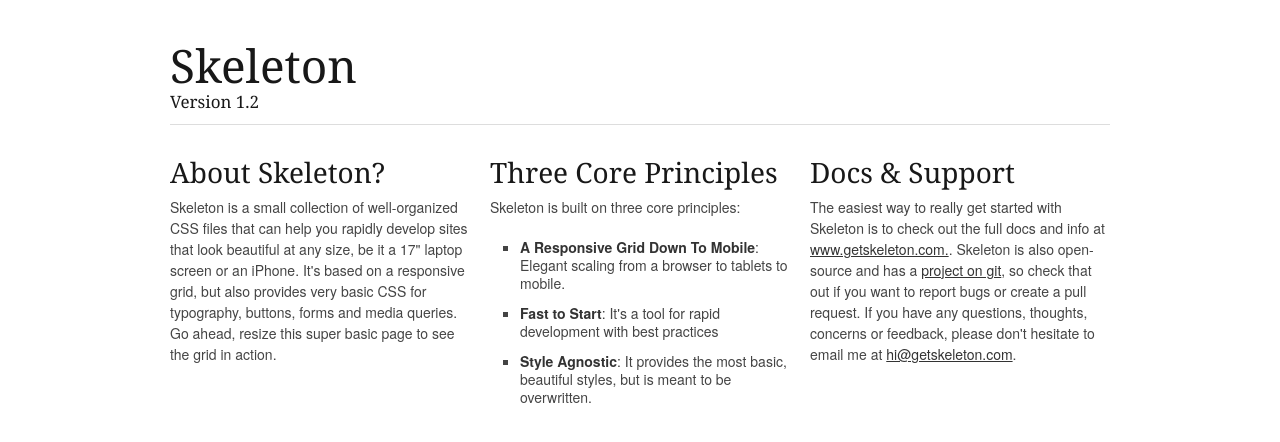
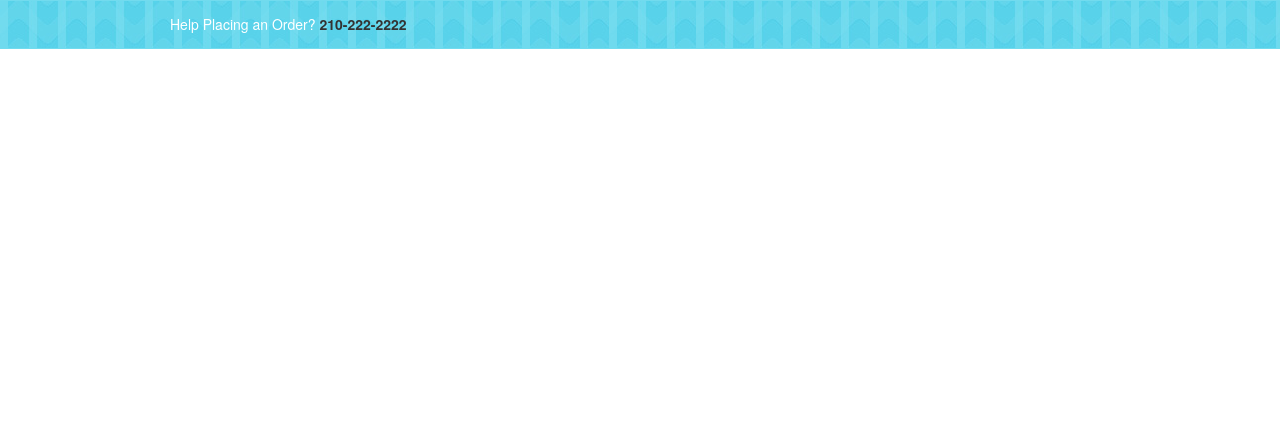
Before and after one commit to aroldoa/graciesgenes, a PHP site: page / in a window 1280 px wide. Shown: the top 442 px of the page. Run offline with PHP 8.4, Linux system fonts and the light colour scheme.

Commit message:
Setup Html
Setup  html in correct order, and have started on the home page.

```diff
--- a/index.html
+++ b/index.html
@@ -8,7 +8,7 @@
 	<!-- Basic Page Needs
   ================================================== -->
 	<meta charset="utf-8">
-	<title>Your Page Title Here :)</title>
+	<title>Gracies Genes Boutique - Women's Vintage but Modern Clothing and Accessories</title>
 	<meta name="description" content="">
 	<meta name="author" content="">
 
@@ -18,10 +18,7 @@
 
 	<!-- CSS
   ================================================== -->
-	<link rel="stylesheet" href="stylesheets/base.css">
-	<link rel="stylesheet" href="stylesheets/skeleton.css">
-	<link rel="stylesheet" href="stylesheets/layout.css">
-
+	<link rel="stylesheet" href="style.css">
 	<!--[if lt IE 9]>
 		<script src="http://html5shim.googlecode.com/svn/trunk/html5.js"></script>
 	<![endif]-->
@@ -35,40 +32,28 @@
 
 </head>
 <body>
+<!-- Start Document
+================================================== -->
 
-
-
-	<!-- Primary Page Layout
-	================================================== -->
-
-	<!-- Delete everything in this .container and get started on your own site! -->
-
+<div class="upperdeck">
 	<div class="container">
-		<div class="sixteen columns">
-			<h1 class="remove-bottom" style="margin-top: 40px">Skeleton</h1>
-			<h5>Version 1.2</h5>
-			<hr />
+		<div class="six columns gethelp">
+			Help Placing an Order?  <span><strong>210-222-2222</strong></span>
 		</div>
-		<div class="one-third column">
-			<h3>About Skeleton?</h3>
-			<p>Skeleton is a small collection of well-organized CSS files that can help you rapidly develop sites that look beautiful at any size, be it a 17" laptop screen or an iPhone. It's based on a responsive grid, but also provides very basic CSS for typography, buttons, forms and media queries. Go ahead, resize this super basic page to see the grid in action.</p>
-		</div>
-		<div class="one-third column">
-			<h3>Three Core Principles</h3>
-			<p>Skeleton is built on three core principles:</p>
-			<ul class="square">
-				<li><strong>A Responsive Grid Down To Mobile</strong>: Elegant scaling from a browser to tablets to mobile.</li>
-				<li><strong>Fast to Start</strong>: It's a tool for rapid development with best practices</li>
-				<li><strong>Style Agnostic</strong>: It provides the most basic, beautiful styles, but is meant to be overwritten.</li>
-			</ul>
-		</div>
-		<div class="one-third column">
-			<h3>Docs &amp; Support</h3>
-			<p>The easiest way to really get started with Skeleton is to check out the full docs and info at <a href="http://www.getskeleton.com">www.getskeleton.com.</a>. Skeleton is also open-source and has a <a href="https://github.com/dhgamache/skeleton">project on git</a>, so check that out if you want to report bugs or create a pull request. If you have any questions, thoughts, concerns or feedback, please don't hesitate to email me at <a href="mailto:hi@getskeleton.com">hi@getskeleton.com</a>.</p>
-		</div>
-
-	</div><!-- container -->
-
+	</div>
+</div><!-- end of the upper top area -->
+<div class="wrap">
+	<header></header><!-- end of header area -->
+	<nav></nav><!-- end of main naviation -->
+	<div class="slideshow"></div><!-- end of slideshow area -->
+	<div class="promobanner"></div><!-- end of promo banner -->
+	<div class="products-slider"></div><!-- end of featured products -->
+	<div class="products-slider"></div><!-- end of best sellers -->
+	<div class="promoarea"></div><!-- end of promo area -->
+	<div class="socialarea"></div><!-- end of social area -->
+	<div class="pre-footer"></div><!-- end of pre-footer area -->
+</div><!-- end of the entire wrapper -->
+<footer></footer><!-- end of footer area -->
 
 <!-- End Document
 ================================================== -->
--- a/stylesheets/layout.css
+++ b/style.css
@@ -6,6 +6,9 @@
 * http://www.opensource.org/licenses/mit-license.php
 * 6/20/2012
 */
+
+@import url('css/base.css');
+@import url('css/skeleton.css');
 
 /* Table of Content
 ==================================================
@@ -16,6 +19,10 @@
 
 /* #Site Styles
 ================================================== */
+
+body{}
+.upperdeck{max-height: 50px; background-color: #72dbee; color: #fff; padding: 14px 0px; background-image: url('images/upperdeck-back.jpg'); background-position: left center; background-repeat: repeat-x; }
+.upperdeck span{color: #000;}
 
 /* #Page Styles
 ================================================== */
```
Also changed, not shown: css/base.css (renamed from stylesheets/base.css), css/skeleton.css (renamed from stylesheets/skeleton.css), images/upperdeck-back.jpg (added).
